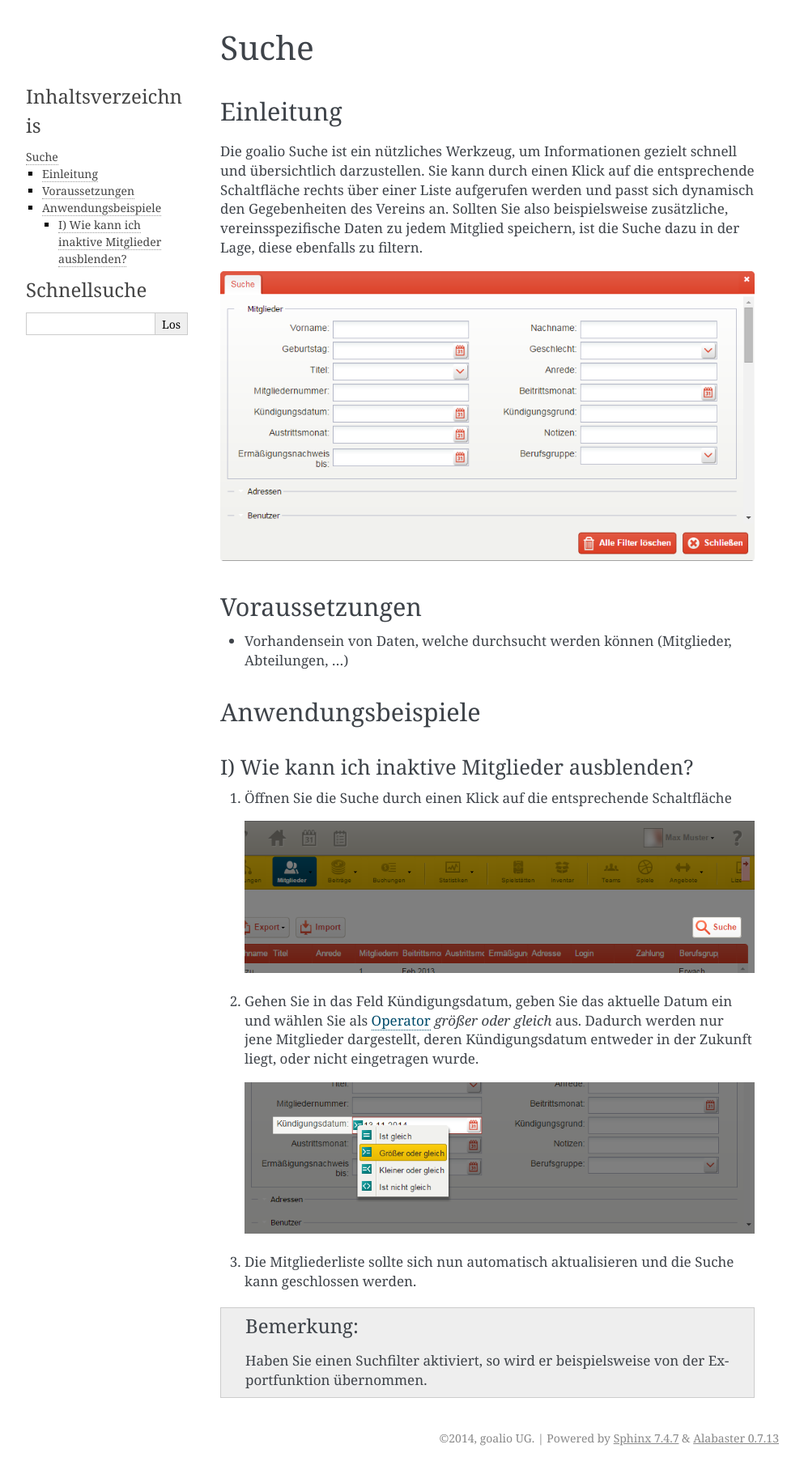
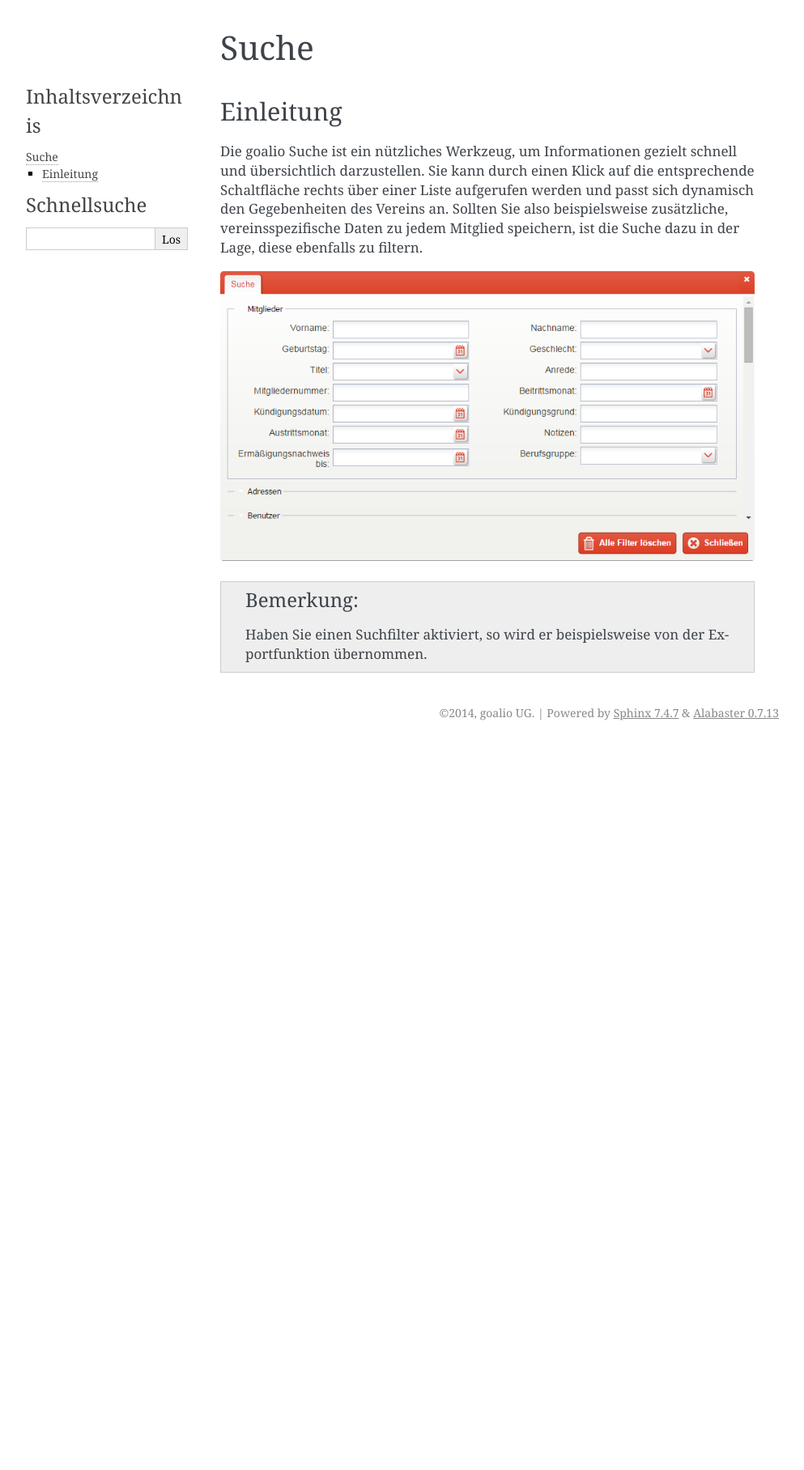
Before and after one commit to goalio/docs, a Sphinx documentation site: the page built from docs/erste-schritte/suche.rst, in a window 1280 px wide. Shown: the whole page at 81% size, without its empty margins (148-1141 px from the left). Built offline with Sphinx 7.4.7, drawn with Linux system fonts in a browser that asks for light colours; formulas are drawn with MathJax 3; after the commit the page ends 920 px from its top, so only the background shows below that.

Commit message:
Update suche.rst

```diff
--- a/docs/erste-schritte/suche.rst
+++ b/docs/erste-schritte/suche.rst
@@ -8,28 +8,6 @@
 
 .. image:: ../images/gui/suche/suche.png
 
-Voraussetzungen
----------------
-
-* Vorhandensein von Daten, welche durchsucht werden können (Mitglieder, Abteilungen, ...)
-
-Anwendungsbeispiele
--------------------
-
-I) Wie kann ich inaktive Mitglieder ausblenden?
-^^^^^^^^^^^^^^^^^^^^^^^^^^^^^^^^^^^^^^^^^^^^^^^
-
-1.	Öffnen Sie die Suche durch einen Klick auf die entsprechende Schaltfläche
-
-	.. image:: ../images/gui/suche/suche-button.png
-
-2.	Gehen Sie in das Feld Kündigungsdatum, geben Sie das aktuelle Datum ein und wählen Sie als Operator_ *größer oder gleich* aus. Dadurch werden nur jene Mitglieder dargestellt, deren Kündigungsdatum entweder in der Zukunft liegt, oder nicht eingetragen wurde.
-
-	.. image:: ../images/gui/suche/operator.png
-
-3.	Die Mitgliederliste sollte sich nun automatisch aktualisieren und die Suche kann geschlossen werden.
 
 .. note::
 	Haben Sie einen Suchfilter aktiviert, so wird er beispielsweise von der Exportfunktion übernommen.
-
-.. _Operator: /de/latest/erste-schritte/benutzeroberflaeche.html
```
